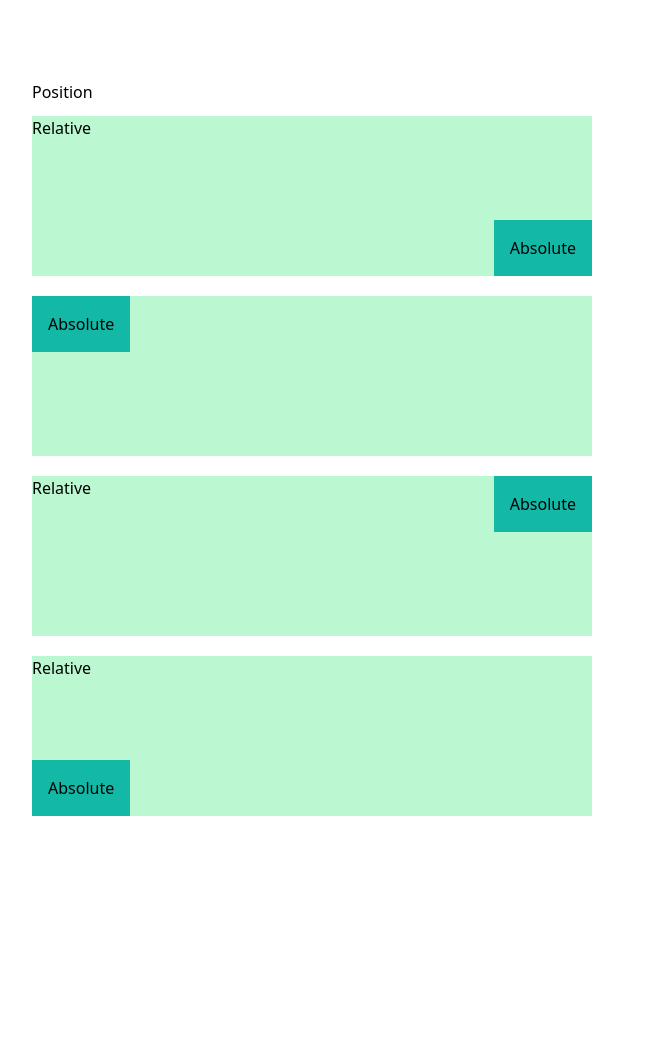
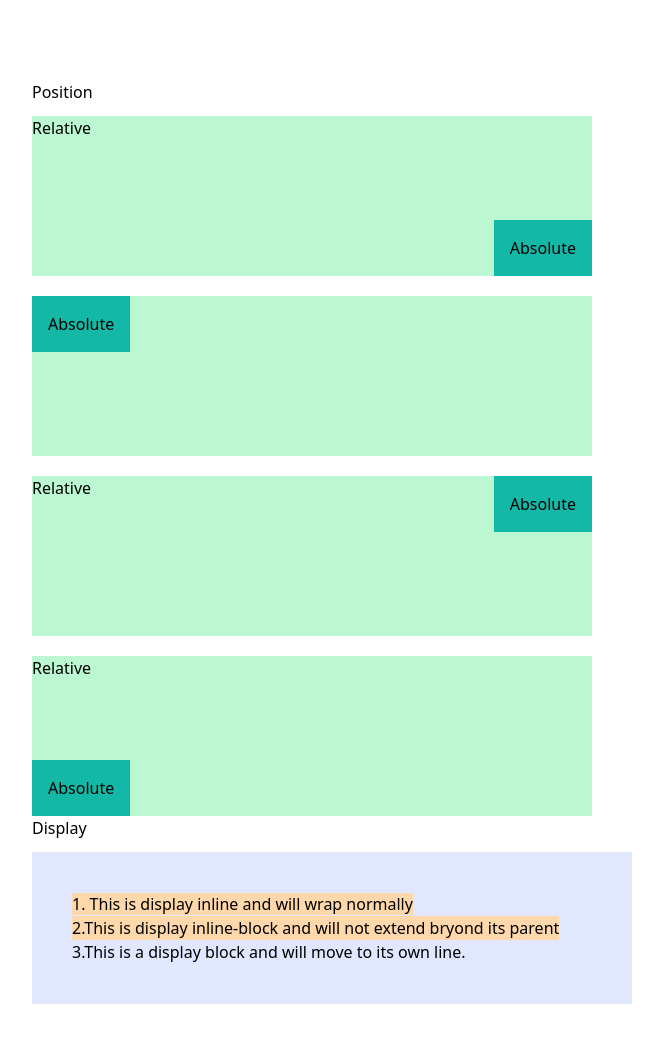
Before and after one commit to Ndungu-Jn/Tailwind_CSS, a plain HTML site: page 5. Layout Position/index.html in a window 1280 px wide. Shown: the whole page, without its empty margins (48-711 px from the left). Before the commit the page ends 896 px from the top, so only its background shows below. Drawn offline with nearby package versions, Linux system fonts and the light colour scheme.

Commit message:
Displays

```diff
--- a/5. Layout Position/index.html
+++ b/5. Layout Position/index.html
@@ -39,5 +39,17 @@
     </div>
 
     <!-- https://tailwindcss.com/docs/display -->
+    <h1 class="mb-3">Display</h1>
+    <div class="bg-indigo-100 p-10 mb-10 w-[600px]">
+      <span class="inline bg-orange-200"
+        >1. This is display inline and will wrap normally
+      </span>
+      <span class="inline-block bg-orange-200">
+        2.This is display inline-block and will not extend bryond its parent
+      </span>
+      <span class="block">
+        3.This is a display block and will move to its own line.
+      </span>
+    </div>
   </body>
 </html>
```
